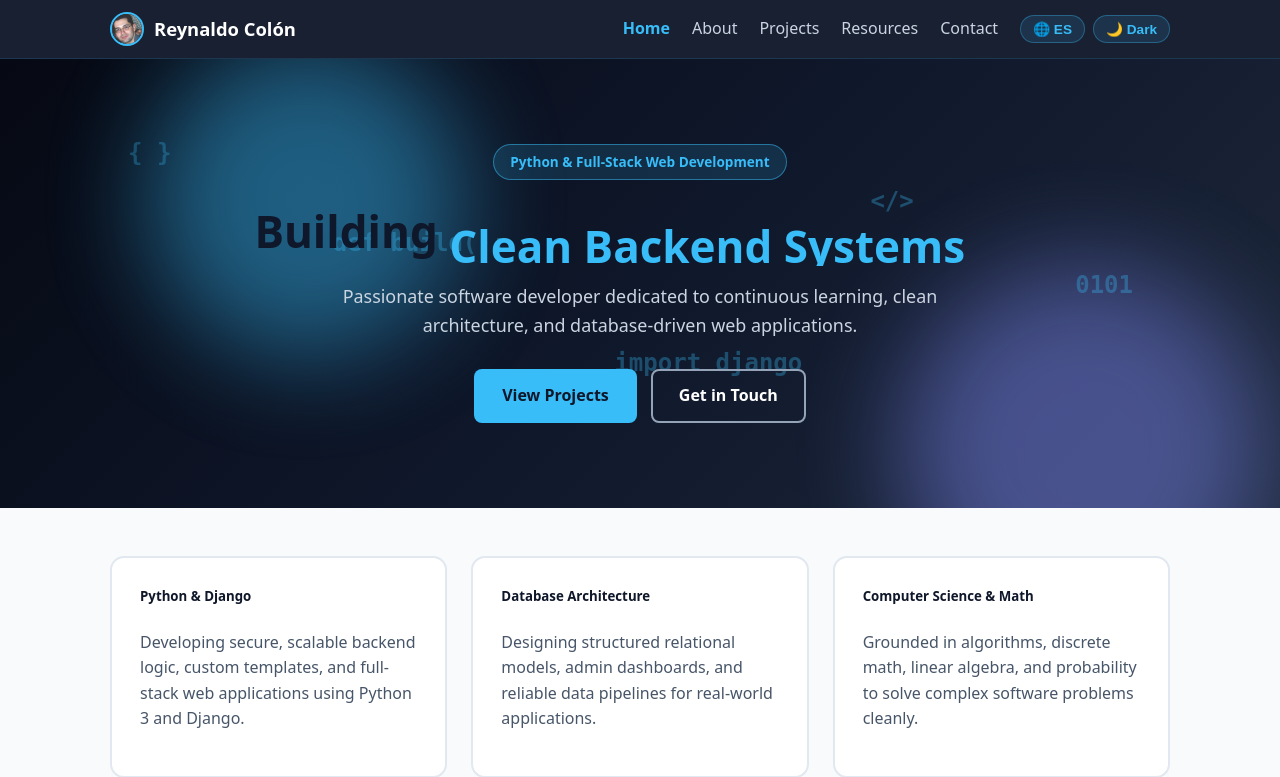
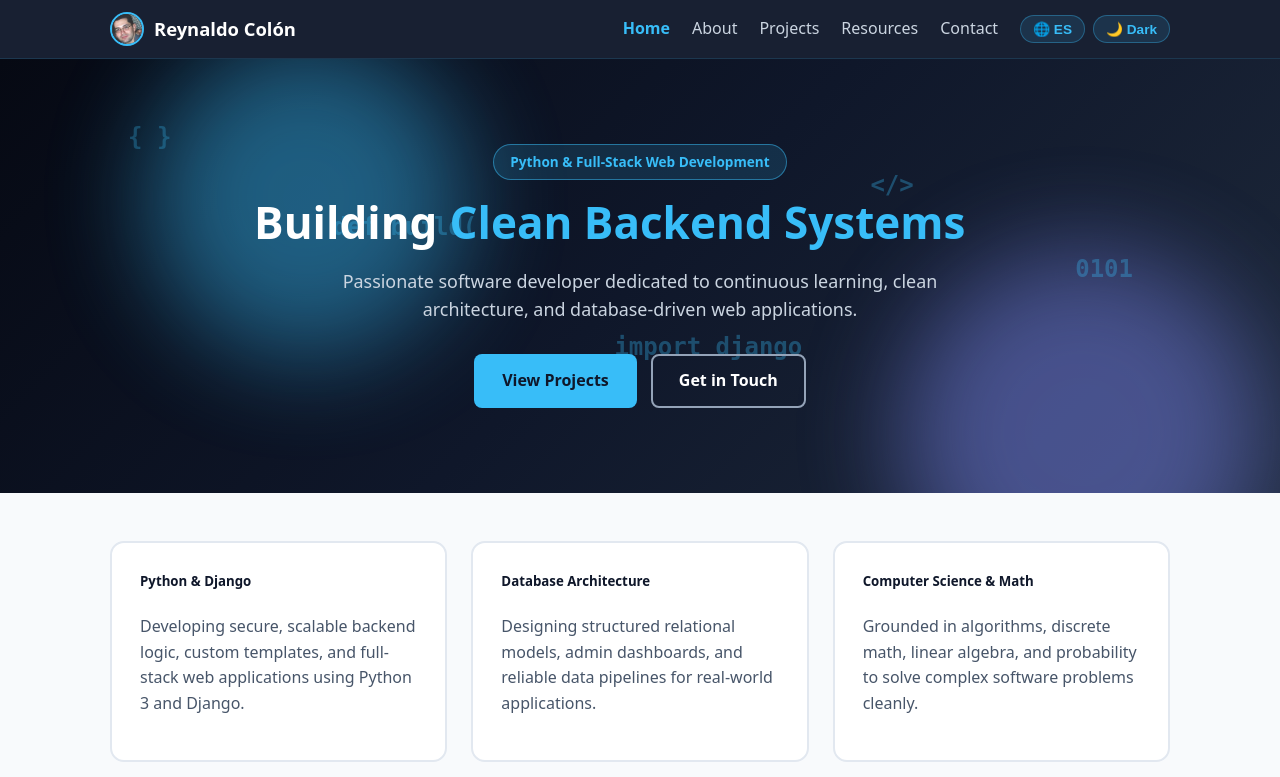
Before and after one commit to reynaldocolon/mywebsite, a Django app: page / in a window 1280 px wide. Shown: the top 777 px of the page. Run offline with Django 5.2, Linux system fonts and the light colour scheme.

Commit message:
Fix hero heading alignment

```diff
--- a/static/style.css
+++ b/static/style.css
@@ -28,7 +28,26 @@ main { flex: 1; }
 @keyframes floatOrb { to { transform: translate(65px, 40px) scale(1.15); } }
 @keyframes driftUp { 0% { transform: translateY(60px); opacity: 0; } 20%, 80% { opacity: 1; } 100% { transform: translateY(-420px); opacity: 0; } }
 .badge { display: inline-block; background: rgba(56, 189, 248, 0.15); border: 1px solid rgba(56, 189, 248, 0.5); color: #38bdf8; padding: 6px 16px; border-radius: 999px; font-size: 0.85rem; font-weight: 700; margin-bottom: 16px; }
-.display-4 { font-size: 2.75rem; font-weight: 800; margin: 0 0 16px; }
+.display-4 {
+    font-size: 2.75rem;
+    font-weight: 800;
+    color: #ffffff;
+    line-height: 1.2;
+    margin: 0 0 16px;
+    display: flex;
+    flex-wrap: wrap;
+    justify-content: center;
+    align-items: baseline;
+    gap: 12px;
+}
+
+.word-rotator {
+    display: inline-block;
+    vertical-align: baseline !important;
+    color: #38bdf8;
+    line-height: 1.2;
+}
+
 .lead { font-size: 1.12rem; color: #cbd5e1; max-width: 650px; margin: 0 auto 30px; }
 .d-flex { display: flex; flex-wrap: wrap; }
 .justify-content-center { justify-content: center; }
```
